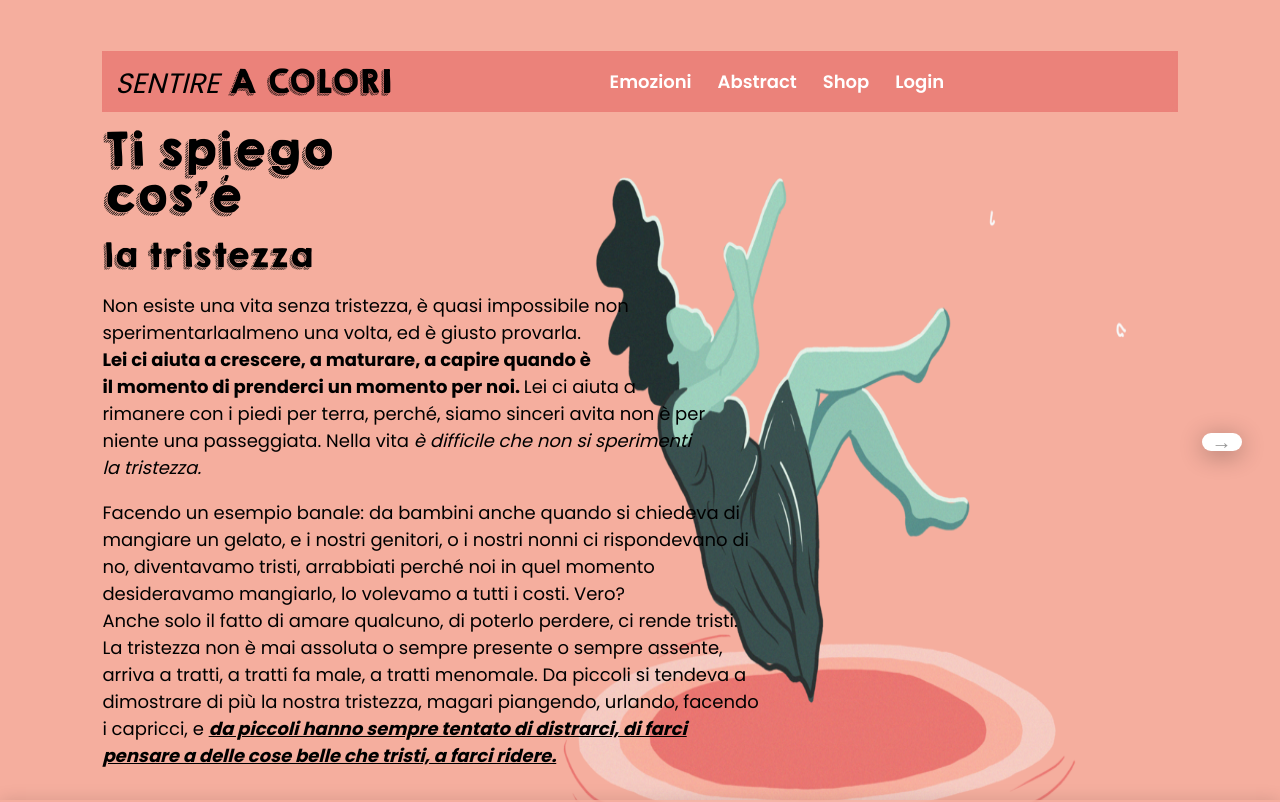
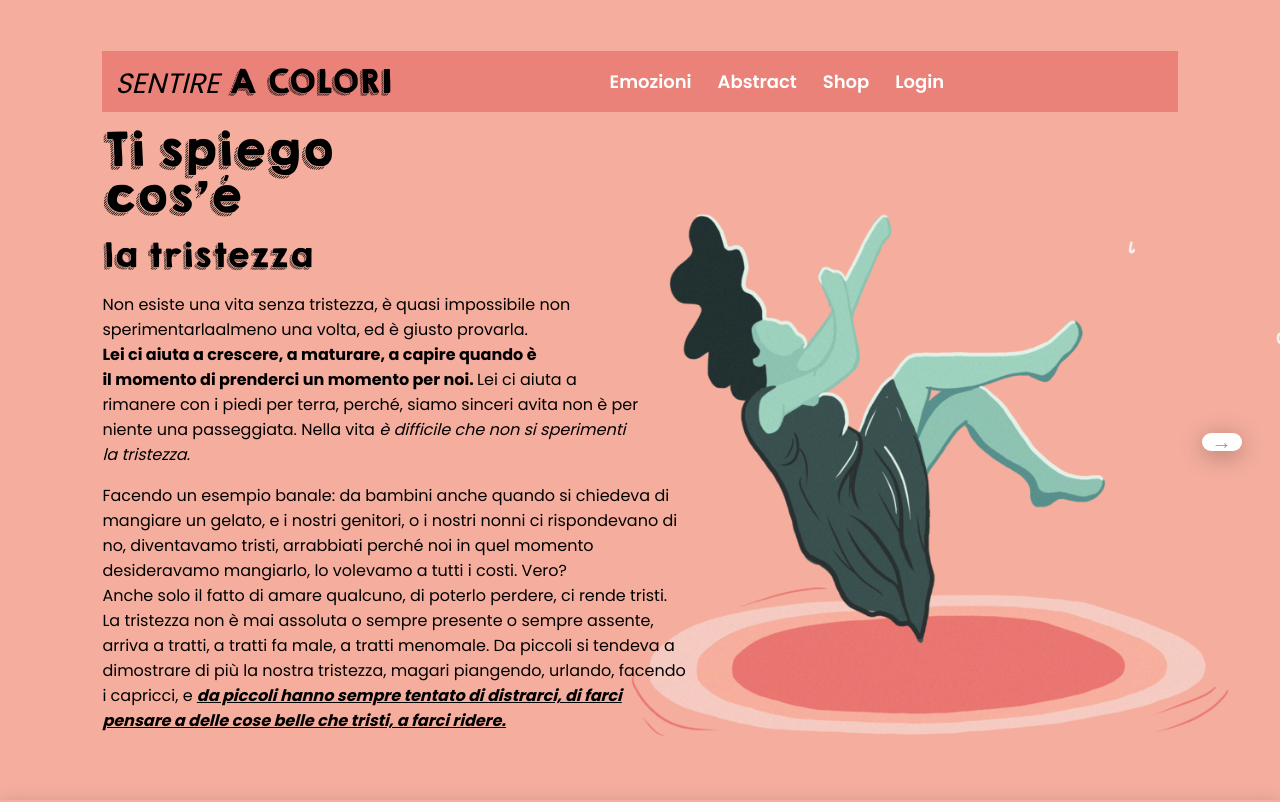
Before and after one commit to Korazza/sentireacolori, a Next.js app: page /emozioni in a window 1280 px wide. Shown: the top 802 px of the page. Built offline with nearby package versions, Linux system fonts and the light colour scheme; no server answers.

Commit message:
chore: fix emozioni images

```diff
--- a/src/pages/emozioni.tsx
+++ b/src/pages/emozioni.tsx
@@ -4,31 +4,90 @@ import Image from 'next/image'
 import Navbar from '@/components/Navbar'
 import Footer from '@/components/Footer'
 import styles from '@/styles/Emozioni.module.css'
+import tristezza from '../../public/images/emozioni/tristezza.png'
+import rabbia from '../../public/images/emozioni/rabbia.png'
+import felicita from '../../public/images/emozioni/felicita.png'
 
 interface Emotion {
 	backgroundColor: string
 	name: string
-	imageSrc: string
-	imageWidth: number
-	imageHeight: number
-	styleImageLeft: string
-	styleImageBottom: string
-	styleImageWidth: string
-	styleImageHeight: string
+	image: JSX.Element
 	content: string
 }
+
+const imageTristezza = (
+	<div
+		style={{
+			left: '40%',
+			bottom: '22%',
+			width: '70%',
+			height: '70%',
+		}}
+		className={styles.imgContainer}
+	>
+		<Image
+			src={tristezza}
+			alt='tristezza'
+			fill={true}
+			placeholder='blur'
+			className={styles.emotionImg}
+			style={{
+				objectFit: 'contain',
+			}}
+		/>
+	</div>
+)
+
+const imageRabbia = (
+	<div
+		style={{
+			left: '30%',
+			bottom: '18%',
+			width: '80%',
+			height: '80%',
+		}}
+		className={styles.imgContainer}
+	>
+		<Image
+			src={rabbia}
+			alt='rabbia'
+			fill={true}
+			placeholder='blur'
+			style={{
+				objectFit: 'contain',
+			}}
+		/>
+	</div>
+)
+
+const imageFelicita = (
+	<div
+		style={{
+			left: '32%',
+			bottom: '22%',
+			width: '80%',
+			height: '80%',
+		}}
+		className={styles.imgContainer}
+	>
+		<Image
+			src={felicita}
+			alt='felicita'
+			fill={true}
+			placeholder='blur'
+			className={styles.emotionImg}
+			style={{
+				objectFit: 'contain',
+			}}
+		/>
+	</div>
+)
 
 const EMOTIONS: Emotion[] = [
 	{
 		backgroundColor: '#f5ae9e',
 		name: 'la tristezza',
-		imageSrc: '/images/emozioni/tristezza.png',
-		imageWidth: 1050,
-		imageHeight: 740,
-		styleImageLeft: '36%',
-		styleImageBottom: '20%',
-		styleImageWidth: '60%',
-		styleImageHeight: '70%',
+		image: imageTristezza,
 		content: `<p>
 		Non esiste una vita senza tristezza, è quasi impossibile non
 		<br />
@@ -86,13 +145,7 @@ const EMOTIONS: Emotion[] = [
 	{
 		backgroundColor: '#f1c9c0',
 		name: 'la rabbia',
-		imageSrc: '/images/emozioni/rabbia.png',
-		imageWidth: 1065,
-		imageHeight: 1392,
-		styleImageLeft: '42%',
-		styleImageBottom: '8%',
-		styleImageWidth: '42%',
-		styleImageHeight: '90%',
+		image: imageRabbia,
 		content: `<p>
 		La rabbia è uno di quelle emozioni che ci insegnano a guardarla
 		<br />
@@ -140,13 +193,7 @@ const EMOTIONS: Emotion[] = [
 	{
 		backgroundColor: '#f5ae9e',
 		name: 'la felicità',
-		imageSrc: '/images/emozioni/felicita.png',
-		imageWidth: 1050,
-		imageHeight: 740,
-		styleImageLeft: '32%',
-		styleImageBottom: '15%',
-		styleImageWidth: '70%',
-		styleImageHeight: '80%',
+		image: imageFelicita,
 		content: `<p>
 		Sappiamo tutti che la vita è come una specie di altalena, delle
 		<br />
@@ -219,19 +266,7 @@ export default function Emozioni() {
 				</button>
 			) : null}
 			<section className={styles.section}>
-				<Image
-					src={emotion.imageSrc}
-					alt={emotion.name}
-					width={emotion.imageWidth}
-					height={emotion.imageHeight}
-					className={styles.emotionImg}
-					style={{
-						left: emotion.styleImageLeft,
-						bottom: emotion.styleImageBottom,
-						width: emotion.styleImageWidth,
-						height: emotion.styleImageHeight,
-					}}
-				/>
+				{emotion.image}
 				<h1>
 					Ti spiego
 					<br />
--- a/src/styles/Emozioni.module.css
+++ b/src/styles/Emozioni.module.css
@@ -11,6 +11,7 @@
 .section {
   width: 100vw;
   height: 100vh;
+  overflow: hidden;
 }
 
 .emotionPrevious, .emotionNext {
@@ -44,7 +45,7 @@
   background-color: #ffffff7f;
 }
 
-.emotionImg {
+.imgContainer {
   position: absolute;
   z-index: -1;
 }
@@ -68,9 +69,16 @@
 
 .content {
   margin-left: 8%;
-  font-size: 18px;
+  font-size: 16px;
   margin-left: 8%;
   display: flex;
   flex-direction: column;
   gap: 1em;
 }
+
+@media screen and (width < 1024px) {
+  .imgContainer {
+    width: 50%;
+    height: 50%;
+  }
+}
--- a/src/styles/Home.module.css
+++ b/src/styles/Home.module.css
@@ -5,6 +5,7 @@
   background-size: cover;
   background-repeat: no-repeat;
   background-position: 50%;
+  overflow: hidden;
 }
 
 .content1 {
@@ -37,6 +38,7 @@
   background-size: cover;
   background-repeat: no-repeat;
   background-position: 50% 0;
+  overflow: hidden;
 }
 
 .content2 {
@@ -52,6 +54,7 @@
   width: 100%;
   height: 100%;
   justify-content: center;
+  overflow: hidden;
 }
 
 .fanzine {
--- a/src/styles/Shop.module.css
+++ b/src/styles/Shop.module.css
@@ -17,6 +17,7 @@
   background-repeat: no-repeat;
   background-position: 50% 0;
   justify-content: center;
+  overflow: hidden;
 }
 
 .fanzine {
```
